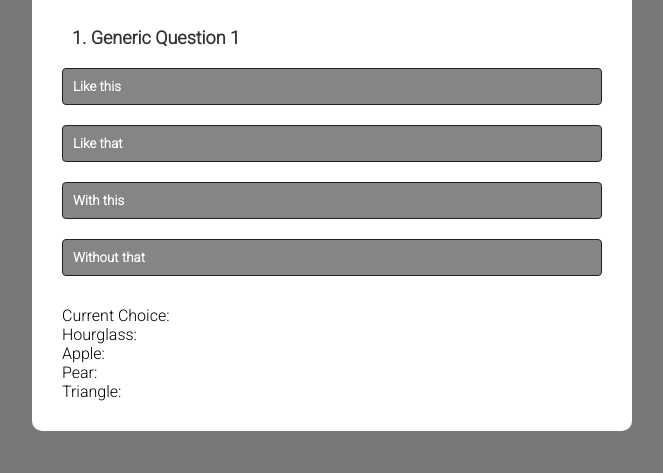
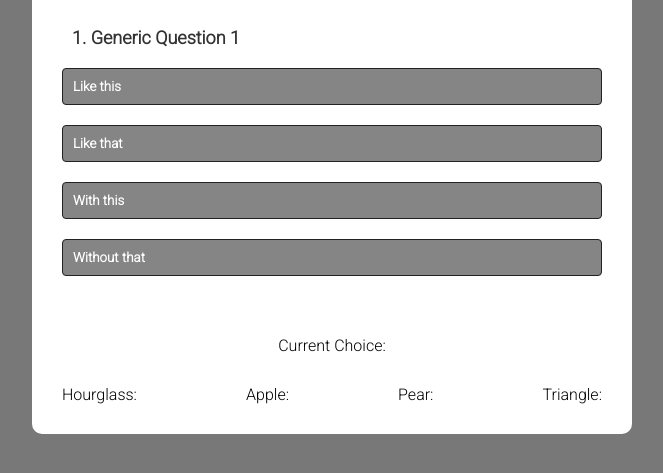
Before and after one commit to AlfredA93/body-type-quiz, a plain HTML site: page index.html in a window 1280 px wide. Shown: the part 193-666 px from the top of the page, without its empty margins (308-971 px from the left). Drawn offline with Linux system fonts and the light colour scheme.

Commit message:
Add scores styles

```diff
--- a/style.css
+++ b/style.css
@@ -74,3 +74,14 @@ body {
 .selected{
     background: #409c6d;
 }
+
+.scores{
+    display: flex;
+    justify-content: space-between;
+}
+
+.current-choice{
+    display: flex;
+    justify-content: center;
+    padding: 30px;
+}
```
